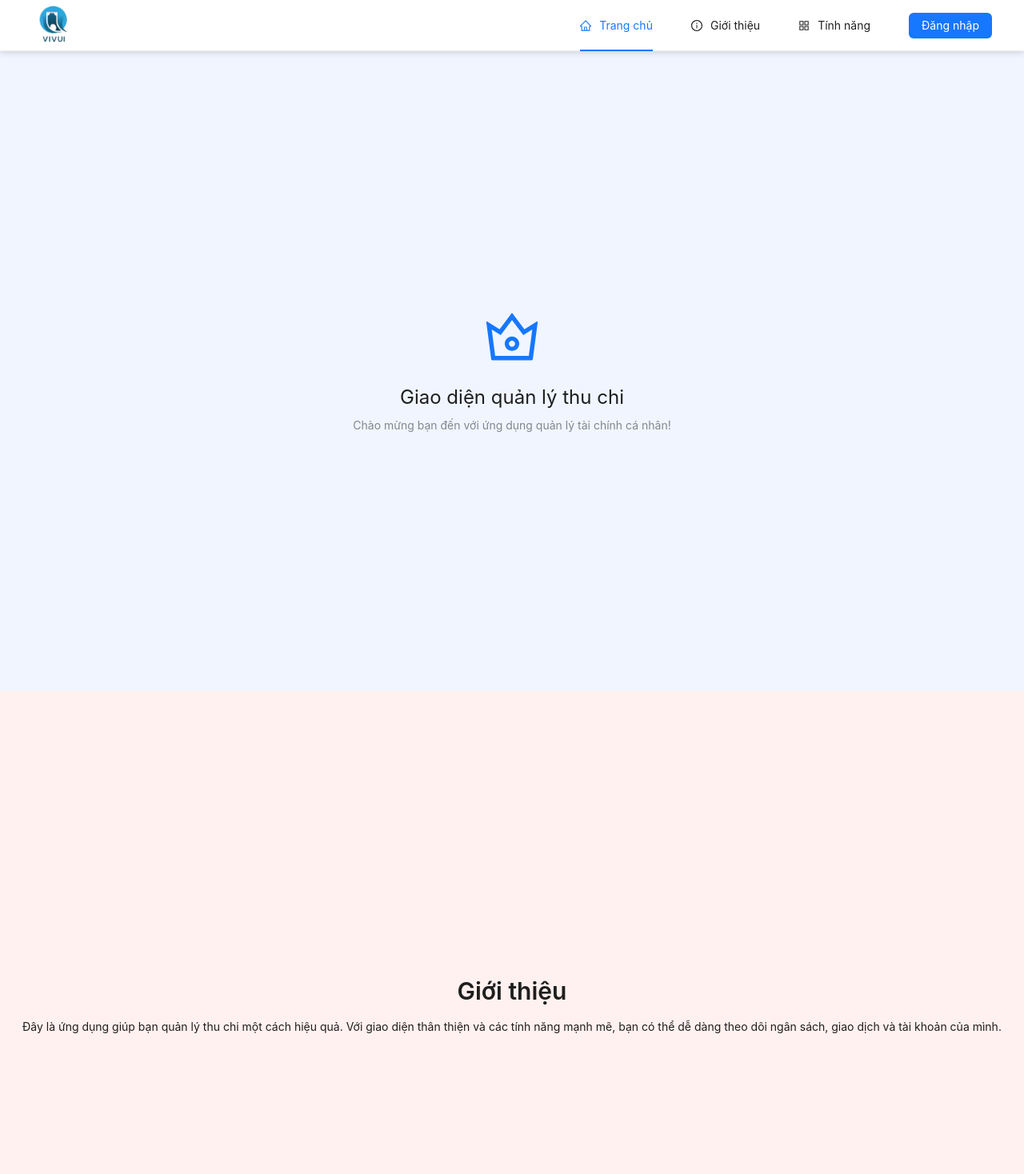
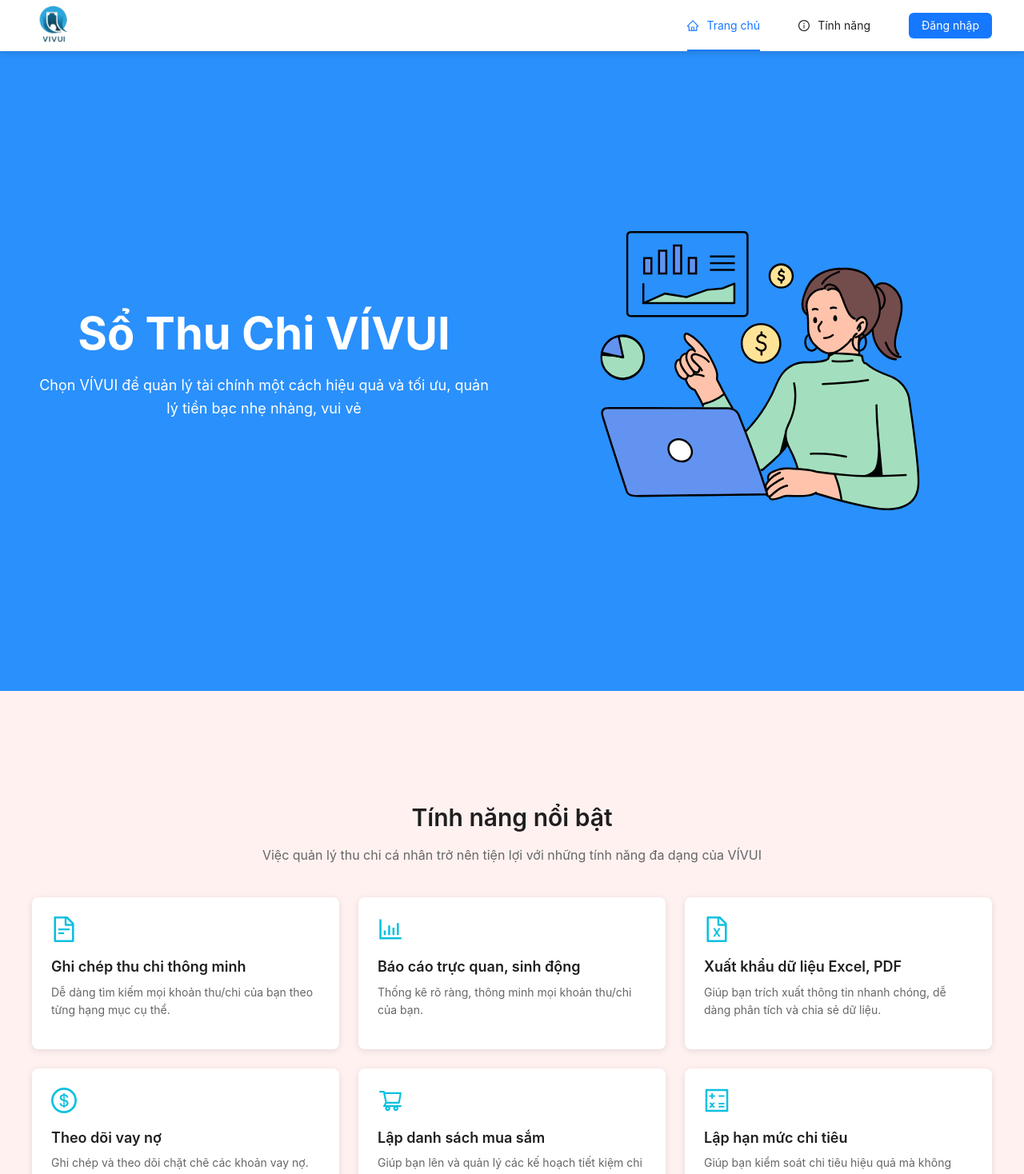
Before and after one commit to KieuThiNgoc/frontend-DoAn, a React (Vite) app: page / in a window 1280 px wide. Shown: the top 1468 px of the page at 80% size. Built offline with nearby package versions, Linux system fonts and the light colour scheme.

Commit message:
Update header, home page

```diff
--- a/src/components/layout/header.jsx
+++ b/src/components/layout/header.jsx
@@ -1,4 +1,4 @@
-import React, { useContext, useState } from 'react';
+import React, { useContext, useState, useEffect } from 'react';
 import {
     MenuOutlined,
     HomeOutlined,
@@ -10,7 +10,6 @@ import {
     BellOutlined,
     UserOutlined,
     InfoCircleOutlined,
-    AppstoreOutlined
 } from '@ant-design/icons';
 import { Menu, Button, Drawer, Badge, List, Dropdown } from 'antd';
 import { Link, useNavigate, useLocation } from 'react-router-dom';
@@ -27,6 +26,34 @@ const Header = () => {
     const [current, setCurrent] = useState('home');
     const [mobileMenuOpen, setMobileMenuOpen] = useState(false);
 
+    // Xử lý cuộn và cập nhật tab đang chọn
+    useEffect(() => {
+        const isHomePage = location.pathname === '/' && !auth.isAuthenticated;
+        if (!isHomePage) return;
+
+        const sections = ['home', 'features']; // Xóa 'features'
+        const handleScroll = () => {
+            const scrollPosition = window.scrollY + 100; // Offset để tab thay đổi sớm hơn một chút
+            let activeSection = 'home';
+
+            for (const section of sections) {
+                const element = document.getElementById(section);
+                if (element) {
+                    const { offsetTop, offsetHeight } = element;
+                    if (scrollPosition >= offsetTop && scrollPosition < offsetTop + offsetHeight) {
+                        activeSection = section;
+                        break;
+                    }
+                }
+            }
+
+            setCurrent(activeSection);
+        };
+
+        window.addEventListener('scroll', handleScroll);
+        return () => window.removeEventListener('scroll', handleScroll);
+    }, [location.pathname, auth.isAuthenticated]);
+
     const handleLogout = () => {
         localStorage.removeItem("access_token");
         setAuth({
@@ -39,7 +66,30 @@ const Header = () => {
     const scrollToSection = (sectionId) => {
         const element = document.getElementById(sectionId);
         if (element) {
-            element.scrollIntoView({ behavior: 'smooth' });
+            const header = document.querySelector('.ant-menu-horizontal');
+            const headerHeight = header ? header.offsetHeight : 64; // Chiều cao header
+            const targetPosition = element.getBoundingClientRect().top + window.pageYOffset - headerHeight;
+            const startPosition = window.pageYOffset;
+            const distance = targetPosition - startPosition;
+            const duration = 800;
+            let startTime = null;
+
+            const easeInOutQuad = (t) => (t < 0.5 ? 2 * t * t : -1 + (4 - 2 * t) * t);
+
+            const animation = (currentTime) => {
+                if (startTime === null) startTime = currentTime;
+                const timeElapsed = currentTime - startTime;
+                const progress = Math.min(timeElapsed / duration, 1);
+                const ease = easeInOutQuad(progress);
+
+                window.scrollTo(0, startPosition + distance * ease);
+
+                if (timeElapsed < duration) {
+                    requestAnimationFrame(animation);
+                }
+            };
+
+            requestAnimationFrame(animation);
         }
     };
 
@@ -176,15 +226,9 @@ const Header = () => {
             onClick: () => scrollToSection('home'),
         },
         {
-            label: 'Giới thiệu',
-            key: 'about',
-            icon: <InfoCircleOutlined />,
-            onClick: () => scrollToSection('about'),
-        },
-        {
             label: 'Tính năng',
             key: 'features',
-            icon: <AppstoreOutlined />,
+            icon: <InfoCircleOutlined />,
             onClick: () => scrollToSection('features'),
         },
         {
--- a/src/pages/home.jsx
+++ b/src/pages/home.jsx
@@ -1,39 +1,174 @@
 import React from 'react';
-import { CrownOutlined } from '@ant-design/icons';
-import { Result, Typography } from 'antd';
+import { Typography } from 'antd';
+import {
+    FileTextOutlined,
+    BarChartOutlined,
+    FileExcelOutlined,
+    DollarOutlined,
+    ShoppingCartOutlined,
+    CalculatorOutlined,
+} from '@ant-design/icons';
 import '../styles/home.css';
+import imageHome from '../assets/imge_home.svg';
 
 const { Title, Paragraph } = Typography;
 
 const HomePage = () => {
+    const features = [
+        {
+            icon: <FileTextOutlined style={{ fontSize: '32px', color: '#0cc0df' }} />,
+            title: 'Ghi chép thu chi thông minh',
+            description: 'Dễ dàng tìm kiếm mọi khoản thu/chi của bạn theo từng hạng mục cụ thể.',
+        },
+        {
+            icon: <BarChartOutlined style={{ fontSize: '32px', color: '#0cc0df' }} />,
+            title: 'Báo cáo trực quan, sinh động',
+            description: 'Thống kê rõ ràng, thông minh mọi khoản thu/chi của bạn.',
+        },
+        {
+            icon: <FileExcelOutlined style={{ fontSize: '32px', color: '#0cc0df' }} />,
+            title: 'Xuất khẩu dữ liệu Excel, PDF',
+            description: 'Giúp bạn trích xuất thông tin nhanh chóng, dễ dàng phân tích và chia sẻ dữ liệu.',
+        },
+        {
+            icon: <DollarOutlined style={{ fontSize: '32px', color: '#0cc0df' }} />,
+            title: 'Theo dõi vay nợ',
+            description: 'Ghi chép và theo dõi chặt chẽ các khoản vay nợ.',
+        },
+        {
+            icon: <ShoppingCartOutlined style={{ fontSize: '32px', color: '#0cc0df' }} />,
+            title: 'Lập danh sách mua sắm',
+            description: 'Giúp bạn lên và quản lý các kế hoạch tiết kiệm chi tiêu.',
+        },
+        {
+            icon: <CalculatorOutlined style={{ fontSize: '32px', color: '#0cc0df' }} />,
+            title: 'Lập hạn mức chi tiêu',
+            description: 'Giúp bạn kiểm soát chi tiêu hiệu quả mà không vượt quá ngân sách.',
+        },
+    ];
+
     return (
         <div style={{ padding: 0 }}>
             {/* Section 1: Trang chủ */}
-            <section id="home" style={{ minHeight: '100vh', padding: 20, background: '#f0f5ff' }}>
-                <Result
-                    icon={<CrownOutlined />}
-                    title="Giao diện quản lý thu chi"
-                    subTitle="Chào mừng bạn đến với ứng dụng quản lý tài chính cá nhân!"
-                />
+            <section
+                id="home"
+                style={{
+                    minHeight: '100vh',
+                    padding: '20px 40px',
+                    background: '#2a90fc',
+                    display: 'flex',
+                    alignItems: 'center',
+                    justifyContent: 'center',
+                }}
+            >
+                <div
+                    style={{
+                        display: 'flex',
+                        flexDirection: 'row',
+                        alignItems: 'center',
+                        justifyContent: 'space-between',
+                        maxWidth: '1200px',
+                        width: '100%',
+                        gap: '40px',
+                    }}
+                >
+                    {/* Phần văn bản bên trái */}
+                    <div style={{ flex: 1, textAlign: 'center', color: '#fff' }}>
+                        <Title
+                            level={1}
+                            style={{
+                                color: '#fff',
+                                fontSize: '56px',
+                                fontWeight: 'bold',
+                                marginBottom: '16px',
+                            }}
+                        >
+                            Sổ Thu Chi VÍVUI
+                        </Title>
+                        <Paragraph
+                            style={{
+                                color: '#fff',
+                                fontSize: '18px',
+                                lineHeight: '1.6',
+                            }}
+                        >
+                            Chọn VÍVUI để quản lý tài chính một cách hiệu quả và tối ưu, quản lý tiền bạc nhẹ nhàng, vui vẻ
+                        </Paragraph>
+                    </div>
+
+                    {/* Phần hình ảnh bên phải */}
+                    <div style={{ flex: 1, display: 'flex', justifyContent: 'center' }}>
+                        <img
+                            src={imageHome}
+                            alt="Home"
+                            style={{
+                                maxWidth: '100%',
+                                height: 'auto',
+                                objectFit: 'contain',
+                            }}
+                        />
+                    </div>
+                </div>
             </section>
 
-            {/* Section 2: Giới thiệu */}
-            <section id="about" style={{ minHeight: '100vh', padding: 20, background: '#fff1f0' }}>
-                <Title level={2}>Giới thiệu</Title>
-                <Paragraph>
-                    Đây là ứng dụng giúp bạn quản lý thu chi một cách hiệu quả. Với giao diện thân thiện và các tính năng mạnh mẽ, bạn có thể dễ dàng theo dõi ngân sách, giao dịch và tài khoản của mình.
+            {/* Section 2: Tính năng */}
+            <section
+                id="features"
+                style={{
+                    minHeight: '100vh',
+                    padding: '40px 20px',
+                    background: '#fff1f0',
+                    display: 'flex',
+                    flexDirection: 'column',
+                    justifyContent: 'center',
+                    alignItems: 'center',
+                    textAlign: 'center',
+                }}
+            >
+                <Title level={2} style={{ marginBottom: '16px' }}>
+                    Tính năng nổi bật
+                </Title>
+                <Paragraph
+                    style={{
+                        maxWidth: '800px',
+                        fontSize: '16px',
+                        color: '#666',
+                        marginBottom: '40px',
+                    }}
+                >
+                    Việc quản lý thu chi cá nhân trở nên tiện lợi với những tính năng đa dạng của VÍVUI
                 </Paragraph>
-            </section>
 
-            {/* Section 3: Tính năng */}
-            <section id="features" style={{ minHeight: '100vh', padding: 20, background: '#f6ffed' }}>
-                <Title level={2}>Tính năng</Title>
-                <Paragraph>
-                    - Quản lý ngân sách hàng tháng<br />
-                    - Theo dõi giao dịch chi tiết<br />
-                    - Phân loại danh mục thu chi<br />
-                    - Báo cáo tài chính trực quan
-                </Paragraph>
+                <div
+                    style={{
+                        display: 'grid',
+                        gridTemplateColumns: 'repeat(auto-fit, minmax(300px, 1fr))',
+                        gap: '24px',
+                        maxWidth: '1200px',
+                        width: '100%',
+                    }}
+                >
+                    {features.map((feature, index) => (
+                        <div
+                            key={index}
+                            style={{
+                                background: '#fff',
+                                padding: '24px',
+                                borderRadius: '8px',
+                                boxShadow: '0 2px 8px rgba(0, 0, 0, 0.1)',
+                                textAlign: 'left',
+                            }}
+                        >
+                            <div style={{ marginBottom: '16px' }}>{feature.icon}</div>
+                            <Title level={4} style={{ fontSize: '18px', marginBottom: '8px' }}>
+                                {feature.title}
+                            </Title>
+                            <Paragraph style={{ fontSize: '14px', color: '#666' }}>
+                                {feature.description}
+                            </Paragraph>
+                        </div>
+                    ))}
+                </div>
             </section>
         </div>
     );
--- a/src/styles/home.css
+++ b/src/styles/home.css
@@ -11,3 +11,63 @@ section {
     text-align: center;
     padding: 20px;
 }
+
+#home {
+    background: #0cc0df;
+}
+
+#home .ant-typography {
+    color: #fff;
+}
+
+#home img {
+    maxWidth: 100%;
+    height: auto;
+}
+
+/* Style cho section Tính năng */
+#about {
+    background: #fff1f0;
+}
+
+#about .ant-typography {
+    color: #333;
+}
+
+#about img {
+    maxWidth: 100%;
+    height: auto;
+}
+
+@media screen and (max-width: 768px) {
+    #home {
+        padding: 20px;
+    }
+
+    #home>div {
+        flex-direction: column !important;
+        text-align: center !important;
+    }
+
+    #home>div>div:first-child {
+        margin-bottom: 24px;
+    }
+
+    #home .ant-typography h1 {
+        font-size: 32px !important;
+    }
+
+    #home .ant-typography p {
+        fontSize: 16px !important;
+    }
+
+    /* Responsive cho section Tính năng */
+    #about>div {
+        grid-template-columns: 1fr !important;
+        gap: 16px !important;
+    }
+
+    #about .ant-typography h4 {
+        font-size: 16px !important;
+    }
+}
```
Also changed, not shown: src/pages/reports.jsx (+10 -7 lines), src/styles/header.css (+16 -0 lines), src/assets/image_about.svg (added), src/assets/imge_home.svg (added).
